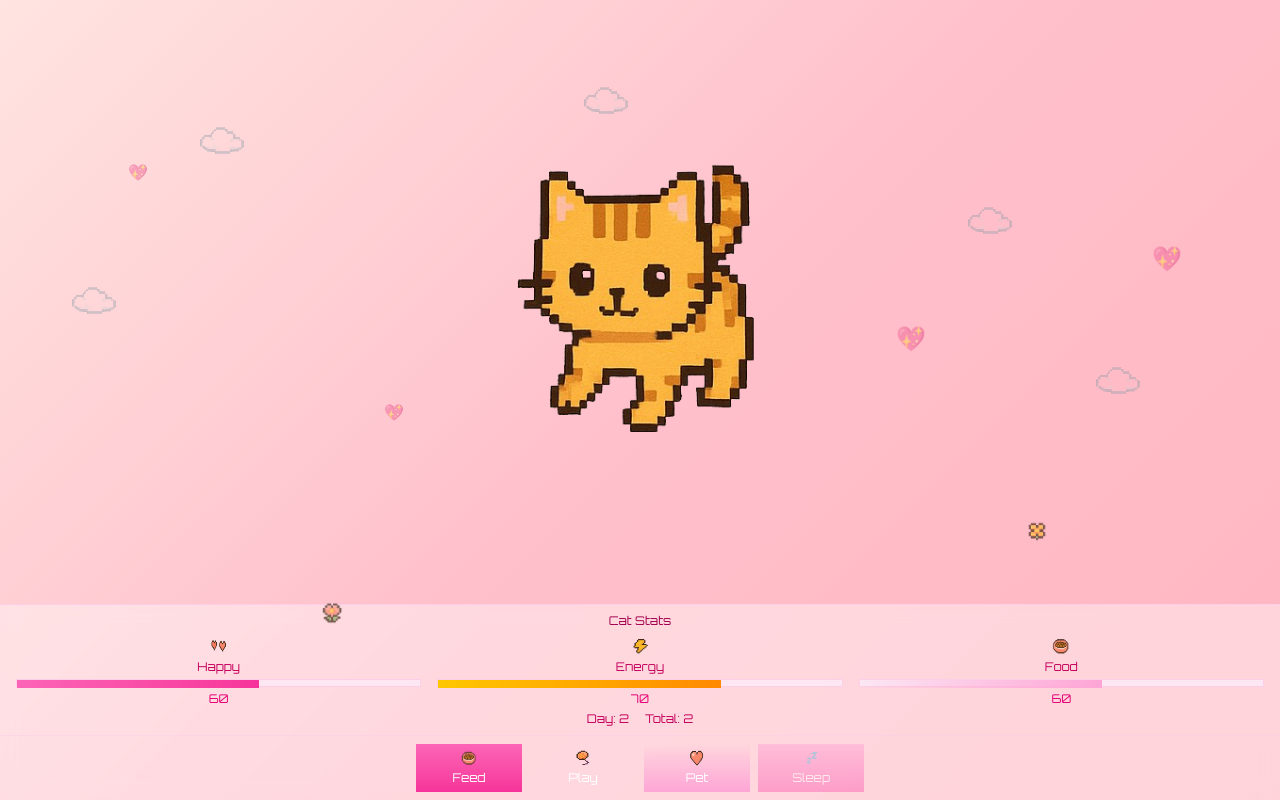
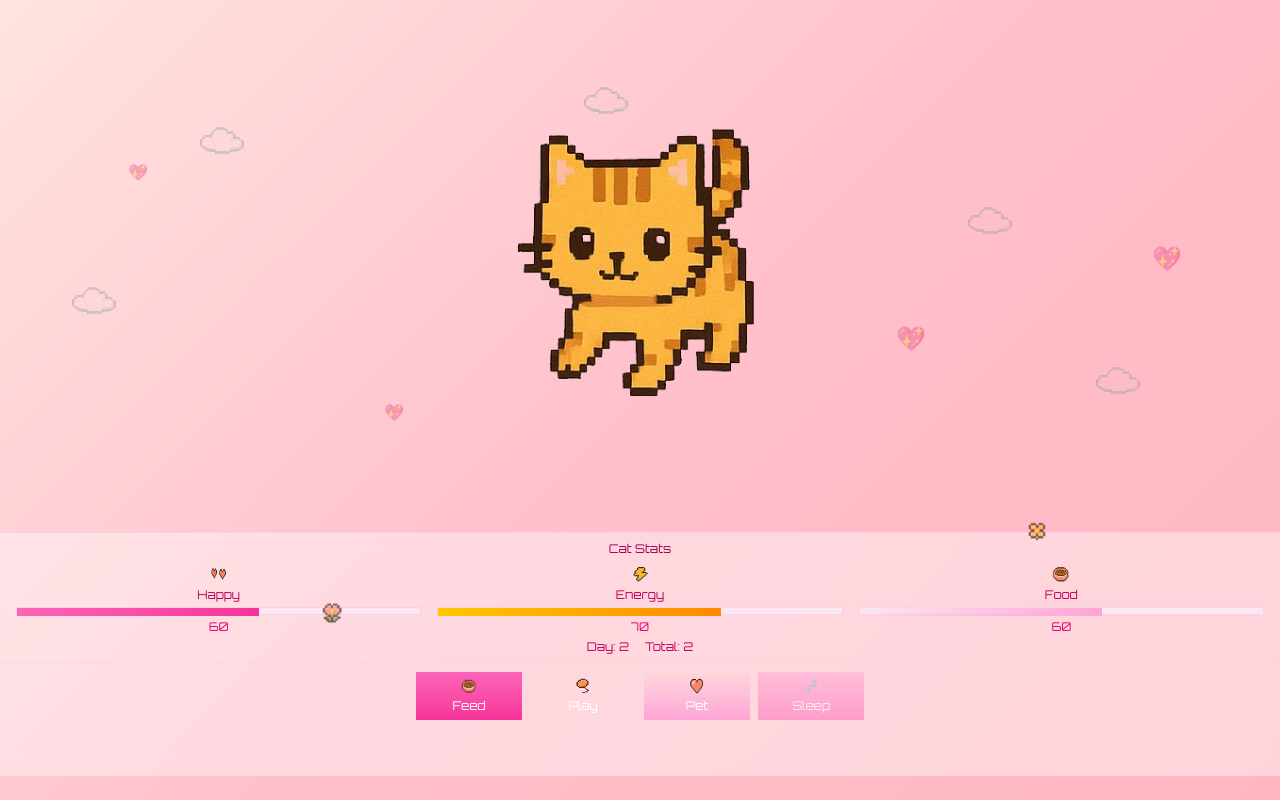
Before and after one commit to debinnn/cat-game, a Next.js app: page / in a window 1280 px wide. Built offline with nearby package versions, Linux system fonts and the light colour scheme.

Commit message:
fix: searchbar hiding controls

```diff
--- a/src/components/CatGame.tsx
+++ b/src/components/CatGame.tsx
@@ -345,6 +345,7 @@ const CatGame: React.FC = () => {
   return (
     <div
       className="relative w-full h-screen flex flex-col bg-gradient-to-br from-light-pink via-soft-pink to-pink font-ui overflow-hidden"
+      style={{ paddingBottom: 'env(safe-area-inset-bottom)' }}
     >
       {/* Background clouds - multiple floating */}
       {bgClouds.map((cloud) => (
@@ -514,7 +515,7 @@ const CatGame: React.FC = () => {
       </div>
 
       {/* Bottom Panel with Stats and Controls */}
-      <div className="w-full bg-white/40 backdrop-blur-sm border-t border-pink-200">
+      <div className="w-full bg-white/40 backdrop-blur-sm border-t border-pink-200 pb-4 sm:pb-6 mb-4 sm:mb-6">
         {/* Stats Display Area */}
         <div className="flex flex-col items-center w-full px-2 sm:px-4 py-1.5 sm:py-2">
           <h2 className="font-pixel text-pink-800 text-[10px] sm:text-xs mb-1 sm:mb-2">Cat Stats</h2>
@@ -568,7 +569,7 @@ const CatGame: React.FC = () => {
         </div>
 
         {/* Action Buttons Area */}
-        <div className="flex flex-col items-center w-full px-2 sm:px-4 py-2 border-t border-pink-200/50">
+        <div className="flex flex-col items-center w-full px-2 sm:px-4 py-2 border-t border-pink-200/50 pb-6 sm:pb-8">
           <div className="grid grid-cols-4 gap-1 sm:gap-2 w-full max-w-md">{/* Feed Button */}
             <button
               className="bg-gradient-to-b from-pink-400 to-pink-500 text-white font-pixel rounded-kawaii shadow-kawaii h-10 sm:h-12 text-[8px] sm:text-xs active:scale-95 transition-all flex flex-col items-center justify-center disabled:opacity-50"
```
